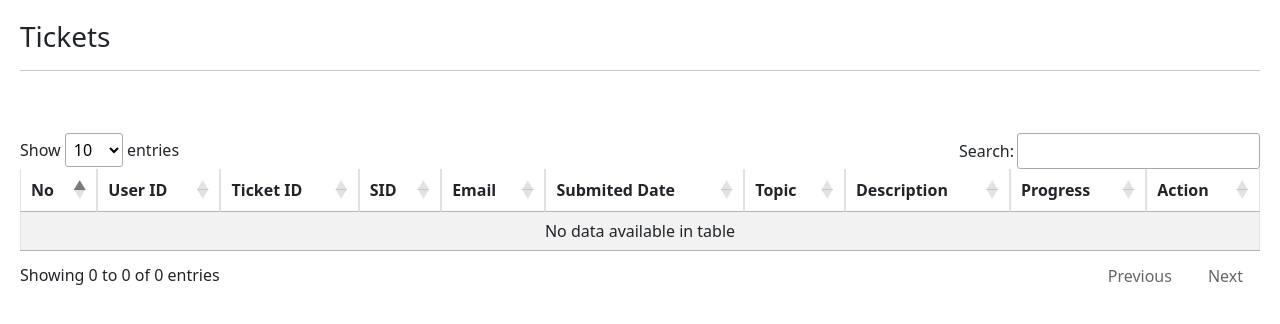
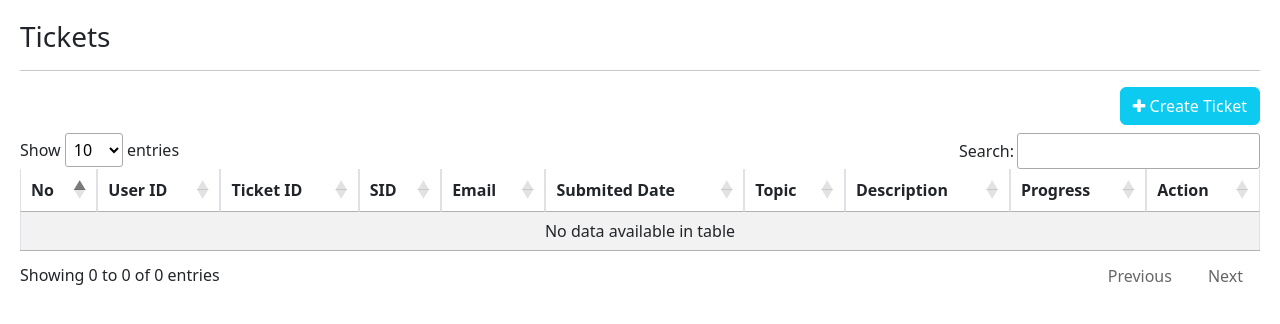
Before and after one commit to dimas-renanda/crossradius-admin, a PHP site: page /crossradius/ticket/index.php in a window 1280 px wide. Shown: the top 324 px of the page. Run offline with PHP 8.4, Linux system fonts and the light colour scheme; the visitor is signed in with stand-in values (Sample User, id 1); data that the repository does not hold is empty; some libraries are stand-ins or nearby versions.

Commit message:
create button

```diff
--- a/package/index.php
+++ b/package/index.php
@@ -55,6 +55,9 @@ if (sidebarToggle) {
 <hr>
 
 
+
+
+<button class="btn btn-info pull-right text-white" data-bs-toggle="modal" data-bs-target="#myModalAddPackage" ><i class="fa fa-plus"></i> Add Package</button>
 
 
 <p style="padding-bottom: 30px;"></p>
--- a/ticket/index.php
+++ b/ticket/index.php
@@ -55,6 +55,9 @@ if (sidebarToggle) {
 <hr>
 
 
+
+
+<button class="btn btn-info pull-right text-white" data-bs-toggle="modal" data-bs-target="#myModalAddTicket" ><i class="fa fa-plus"></i> Create Ticket</button>
 
 
 <p style="padding-bottom: 30px;"></p>
```
